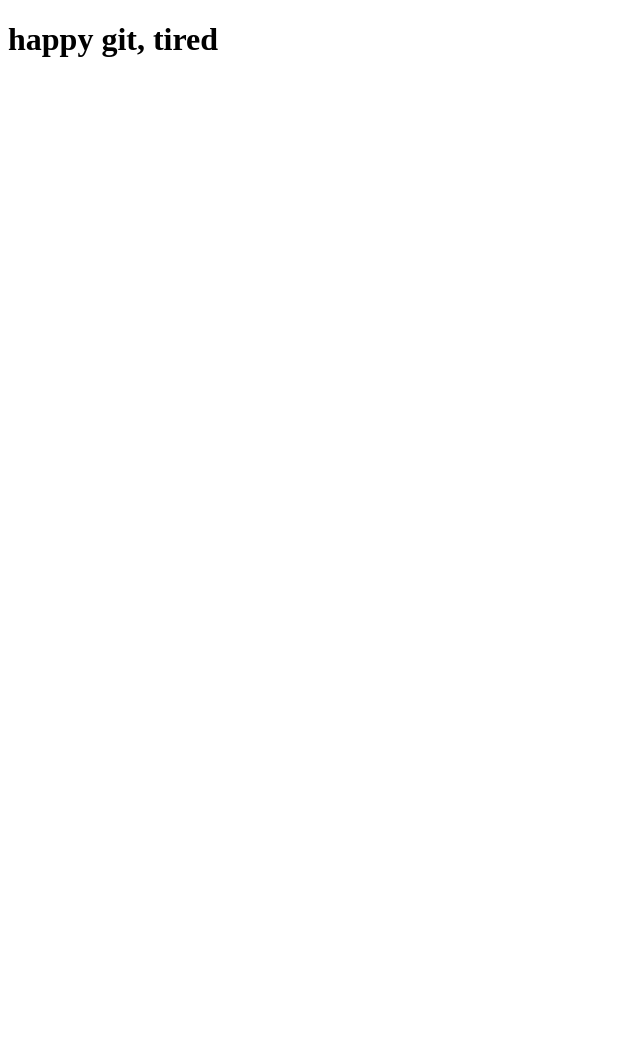
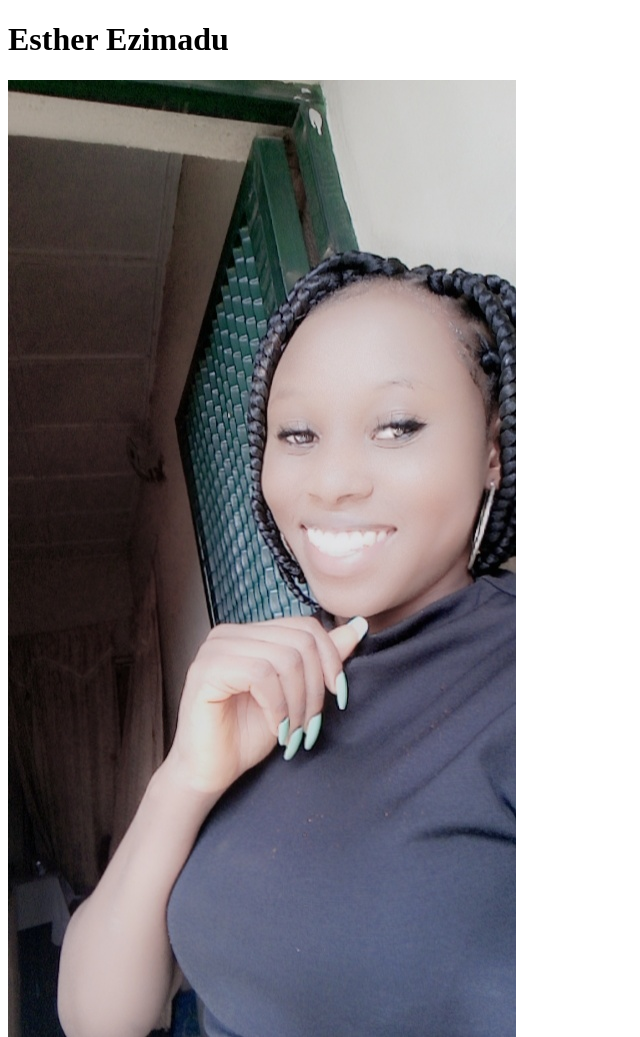
Before and after one commit to Lacey-E/wdd230, a plain HTML site: page index.html in a window 1280 px wide. Shown: the whole page, without its empty margins (0-640 px from the left). Before the commit the page ends 800 px from the top, so only its background shows below. Drawn offline with Linux system fonts and the light colour scheme.

Commit message:
new change

```diff
--- a/index.html
+++ b/index.html
@@ -6,9 +6,15 @@
     <meta name="viewport" content="width=device-width, initial-scale=1.0">
     <title>Document</title>
 </head>
-<body>
-    <h1>happy git, tired
+    <body>
 
-    </h1>
-</body>
+        <header>
+            <h1>Esther Ezimadu </h1>
+            <img src="my_pic.jpg" alt="picture of myself">
+        </header>
+
+        <footer>
+
+        </footer>
+    </body>
 </html>
```
Also changed, not shown: index.css (added), my_pic.jpg (added).
